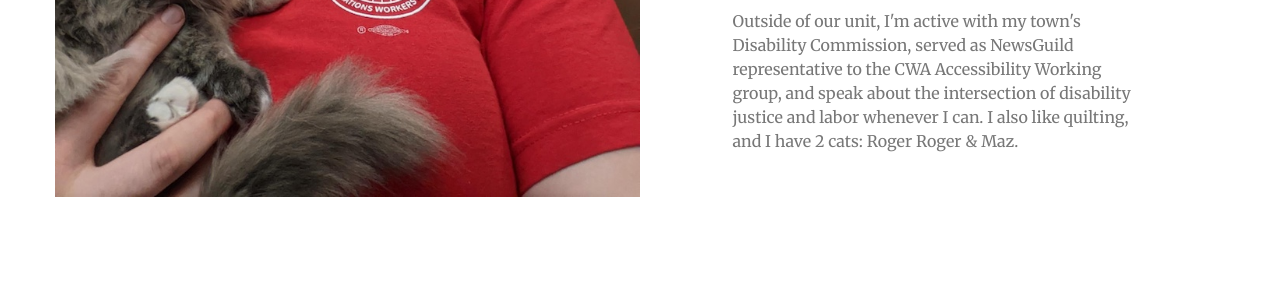
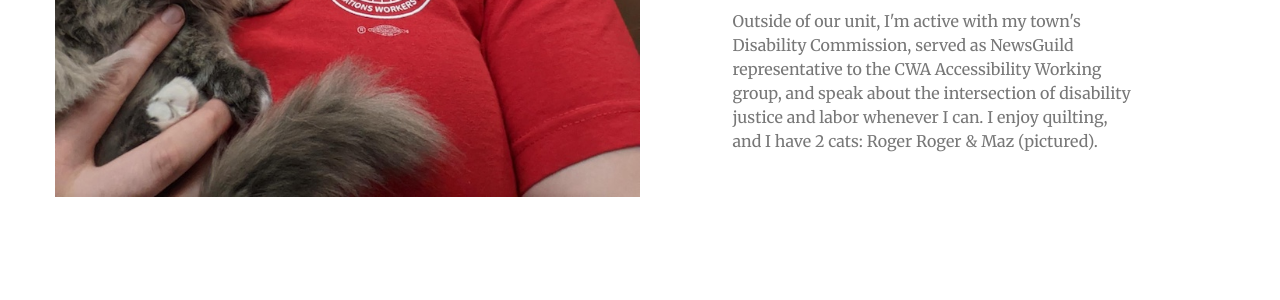
Before and after one commit to viccro/2025-campaign-site-draft, a Jekyll site: the page built from index.html, in a window 1280 px wide and 900 px high, scrolled down 3056 px. Shown: the part 249-549 px from the top of the window. Built offline with Jekyll 4.4.1, drawn with Linux system fonts in a browser that asks for light colours.

Commit message:
final vicki bio tweak today

```diff
--- a/_includes/candidates.html
+++ b/_includes/candidates.html
@@ -111,8 +111,8 @@
             Outside of our unit, I'm active with my town's Disability
             Commission, served as NewsGuild representative to the CWA
             Accessibility Working group, and speak about the intersection of
-            disability justice and labor whenever I can. I also like quilting,
-            and I have 2 cats: Roger Roger & Maz.
+            disability justice and labor whenever I can. I enjoy quilting,
+            and I have 2 cats: Roger Roger & Maz (pictured).
           </p>
         </div>
       </div>
```
